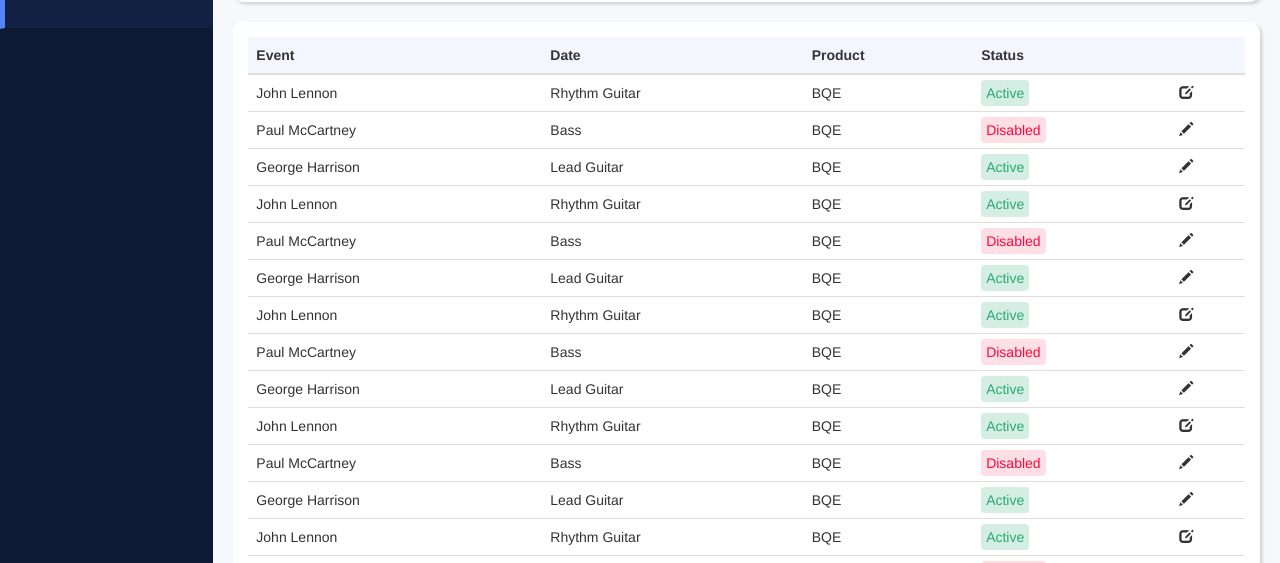
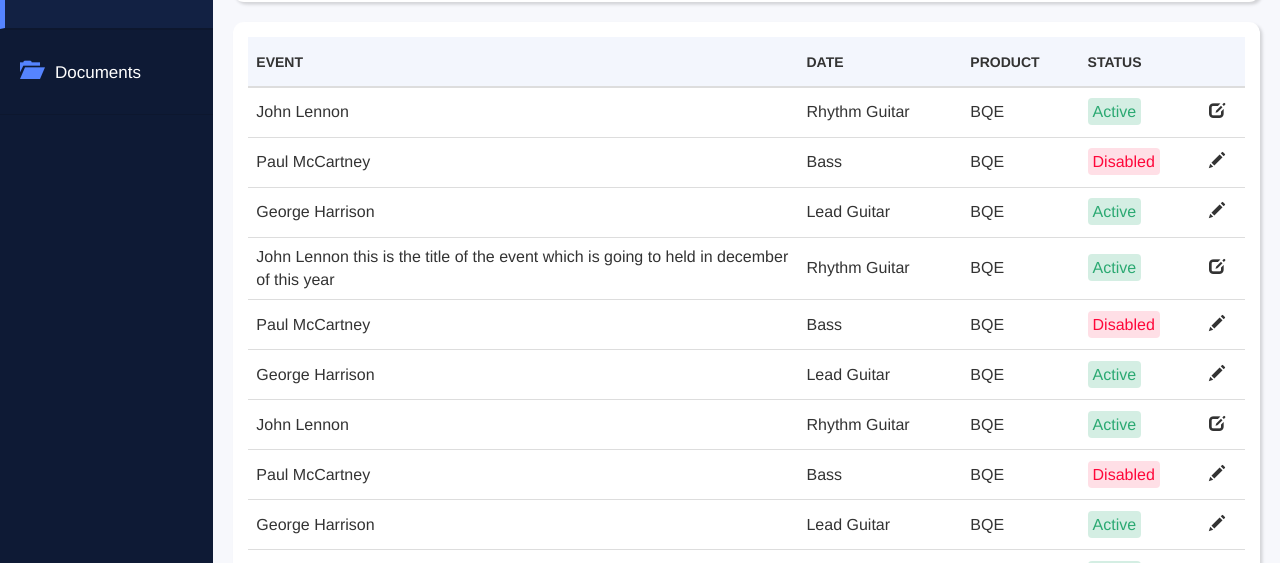
Before and after one commit to aijazahmadwani/front-end-web-development, a plain HTML site: page Components/dashboard/index.html in a window 1280 px wide. Shown: the part 224-787 px from the top of the page. Drawn offline with nearby package versions, Linux system fonts and the light colour scheme.

Commit message:
minor css changes

```diff
--- a/Components/dashboard/index.html
+++ b/Components/dashboard/index.html
@@ -27,14 +27,16 @@
         <div class="row display-table-row">
             <div class="col-md-2 col-sm-1 hidden-xs display-table-cell v-align box" id="navigation">
                 <div class="logo">
-                    <a hef="home.html"><img src="https://www.bqe.com/bqe-assets/images/logos/logo-core-wht.svg" alt="bqe_logo"
-                            class="hidden-xs hidden-sm">
+                    <a hef="home.html"><img src="https://www.bqe.com/bqe-assets/images/logos/logo-core-wht.svg"
+                            alt="bqe_logo" class="hidden-xs hidden-sm">
                     </a>
                 </div>
                 <div class="navi">
                     <ul>
-                        <li class="active"><a href="#"><i class="glyphicon glyphicon-calendar" aria-hidden="true"></i><span
-                                    class="hidden-xs hidden-sm">Events</span></a></li>
+                        <li class="active"><a href="#"><i class="glyphicon glyphicon-calendar"
+                                    aria-hidden="true"></i><span class="hidden-xs hidden-sm">Events</span></a></li>
+                        <li class=""><a href="#"><i class="glyphicon glyphicon-folder-open"
+                                    aria-hidden="true"></i><span class="hidden-xs hidden-sm">Documents</span></a></li>
 
                     </ul>
                 </div>
@@ -74,7 +76,8 @@
                         <h1>Events</h1>
                     </div>
                     <div class="col-xs-6 col-sm-6  col-md-6">
-                       <button class="add-event pull-right"  data-toggle="modal" data-target="#largeModal"> ADD EVENT</button>
+                        <button class="add-event pull-right" data-toggle="modal" data-target="#largeModal"> ADD
+                            EVENT</button>
                     </div>
                 </div>
 
@@ -142,6 +145,28 @@
                                     <td>Rhythm Guitar</td>
                                     <td>BQE</td>
                                     <td> <span class="status active">Active</span> </td>
+                                    <td class="edit-column"><span class="glyphicon glyphicon-edit" area-hidden="true"></span></td>
+                                </tr>
+
+                                <tr>
+                                    <td>Paul McCartney</td>
+                                    <td>Bass</td>
+                                    <td>BQE</td>
+                                    <td> <span class="status disabled">Disabled</span> </td>
+                                    <td  class="edit-column"><span class="glyphicon glyphicon-pencil" area-hidden="true"></span></td>
+                                </tr>
+                                <tr>
+                                    <td>George Harrison</td>
+                                    <td>Lead Guitar</td>
+                                    <td>BQE</td>
+                                    <td> <span class="status active">Active</span> </td>
+                                    <td  class="edit-column"><span class="glyphicon glyphicon-pencil" area-hidden="true"></span></td>
+                                </tr>
+                                <tr>
+                                    <td>John Lennon this is the title of the event which is going to held in december of this year</td>
+                                    <td>Rhythm Guitar</td>
+                                    <td>BQE</td>
+                                    <td> <span class="status active">Active</span> </td>
                                     <td><span class="glyphicon glyphicon-edit" area-hidden="true"></span></td>
                                 </tr>
 
@@ -158,7 +183,8 @@
                                     <td>BQE</td>
                                     <td> <span class="status active">Active</span> </td>
                                     <td><span class="glyphicon glyphicon-pencil" area-hidden="true"></span></td>
-                                </tr><tr>
+                                </tr>
+                                <tr>
                                     <td>John Lennon</td>
                                     <td>Rhythm Guitar</td>
                                     <td>BQE</td>
@@ -179,7 +205,8 @@
                                     <td>BQE</td>
                                     <td> <span class="status active">Active</span> </td>
                                     <td><span class="glyphicon glyphicon-pencil" area-hidden="true"></span></td>
-                                </tr><tr>
+                                </tr>
+                                <tr>
                                     <td>John Lennon</td>
                                     <td>Rhythm Guitar</td>
                                     <td>BQE</td>
@@ -200,28 +227,8 @@
                                     <td>BQE</td>
                                     <td> <span class="status active">Active</span> </td>
                                     <td><span class="glyphicon glyphicon-pencil" area-hidden="true"></span></td>
-                                </tr><tr>
-                                    <td>John Lennon</td>
-                                    <td>Rhythm Guitar</td>
-                                    <td>BQE</td>
-                                    <td> <span class="status active">Active</span> </td>
-                                    <td><span class="glyphicon glyphicon-edit" area-hidden="true"></span></td>
-                                </tr>
-
-                                <tr>
-                                    <td>Paul McCartney</td>
-                                    <td>Bass</td>
-                                    <td>BQE</td>
-                                    <td> <span class="status disabled">Disabled</span> </td>
-                                    <td><span class="glyphicon glyphicon-pencil" area-hidden="true"></span></td>
                                 </tr>
                                 <tr>
-                                    <td>George Harrison</td>
-                                    <td>Lead Guitar</td>
-                                    <td>BQE</td>
-                                    <td> <span class="status active">Active</span> </td>
-                                    <td><span class="glyphicon glyphicon-pencil" area-hidden="true"></span></td>
-                                </tr><tr>
                                     <td>John Lennon</td>
                                     <td>Rhythm Guitar</td>
                                     <td>BQE</td>
--- a/Components/dashboard/style.css
+++ b/Components/dashboard/style.css
@@ -228,3 +228,19 @@ tbody tr:hover{
     box-shadow: rgba(99, 99, 99, 0.2) 0px 2px 8px 0px;
     background-color: #f3f6fd !important;
 }
+table td{
+    height: 50px;
+    vertical-align: middle !important;
+    max-width: 400px;
+    font-size: 16px;
+}
+table th{
+    border-bottom: 1px solid #dedede;
+    height: 50px;
+    padding-left: 20px;
+    text-transform: uppercase;
+    vertical-align: middle !important;
+}
+.edit-column{
+    cursor: pointer;
+}
```
Lines whose indentation alone changed are shown as unchanged.
